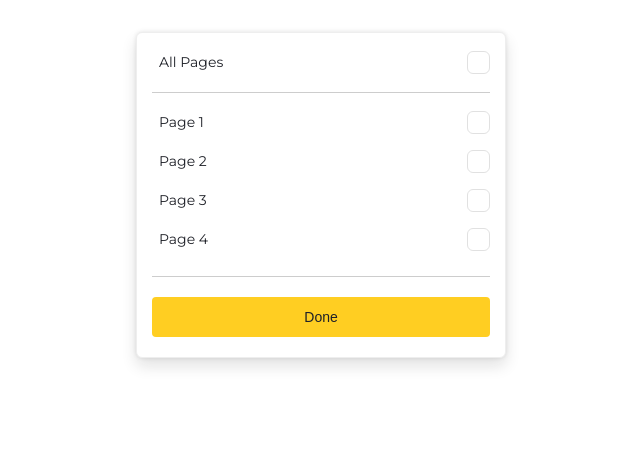
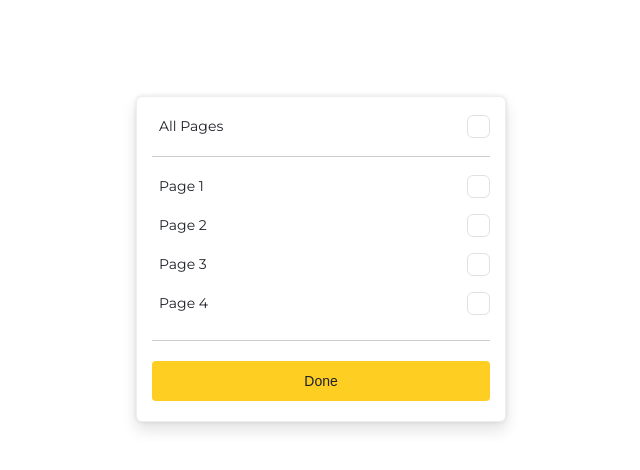
Before and after one commit to numofran6/ellty-form, a React (Vite) app: page / in a window 1280 px wide. Shown: the top 470 px of the page, without its empty margins (319-959 px from the left). Built offline with nearby package versions, Linux system fonts and the light colour scheme.

Commit message:
chore: add jsdoc comments and improve styling

```diff
--- a/src/App.css
+++ b/src/App.css
@@ -1,6 +1,6 @@
 #root {
   max-width: 1280px;
-  margin: 0 auto;
+  margin: 4rem auto 0;
   padding: 2rem;
   text-align: center;
 }
--- a/src/App.jsx
+++ b/src/App.jsx
@@ -11,6 +11,8 @@ import {
 import './App.css';
 
 function App() {
+  const [selected, setSelected] = useState([]);
+
 	const options = [
 		{ label: 'Page 1', value: 'page-1' },
 		{ label: 'Page 2', value: 'page-2' },
@@ -20,8 +22,11 @@ function App() {
 		{ label: 'Page 6', value: 'page-6' },
 	];
 
-	const [selected, setSelected] = useState([]);
-
+  /**
+   * Toggle all checkboxes.
+   *
+   * @param {*} isChecked List of checked items. If empty, it means no items were selected.
+   */
 	const handleToggleAll = (isChecked) => {
 		if (isChecked) {
 			setSelected(options.map((option) => option.value));
--- a/src/components/button/Button.css
+++ b/src/components/button/Button.css
@@ -18,11 +18,11 @@
 	cursor: pointer;
 }
 
+.ellty-button:hover {
+	background: #FFD84D;
+}
+
 .ellty-button,
 .ellty-button:active {
 	background: #FFCE22;
 }
-
-.ellty-button:hover {
-	background: #FFD84D;
-}
--- a/src/components/button/Button.jsx
+++ b/src/components/button/Button.jsx
@@ -1,10 +1,19 @@
 import './Button.css';
 
-const Button = ({ children, className = '', width, style, ...additionalProps }) => {
+/**
+ * Button Component.
+ */
+const Button = ({
+	children,
+	className = '',
+	width,
+	style,
+	...additionalProps
+}) => {
 	const props = {
 		...additionalProps,
 		className: `ellty-button ${className}`,
-		style: {width, ...style}
+		style: { width, ...style },
 	};
 
 	return <button {...props}>{children}</button>;
--- a/src/components/card/Card.jsx
+++ b/src/components/card/Card.jsx
@@ -1,5 +1,8 @@
 import './Card.css';
 
+/**
+ * Card Component.
+ */
 const Card = ({ children, className = '', ...remainingProps }) => {
 	const props = {
 		...remainingProps,
--- a/src/components/card/CardFooter.jsx
+++ b/src/components/card/CardFooter.jsx
@@ -1,5 +1,8 @@
 import './Card.css';
 
+/**
+ * Card Footer Component.
+ */
 const CardFooter = ({ children, className = '', ...remainingProps }) => {
 	const props = {
 		...remainingProps,
--- a/src/components/checkbox/CheckboxControl.jsx
+++ b/src/components/checkbox/CheckboxControl.jsx
@@ -1,5 +1,8 @@
 import './CheckboxControl.css';
 
+/**
+ * Checkbox Control Component.
+ */
 const CheckboxControl = ({
 	id,
 	label,
--- a/src/components/checkbox/CheckboxList.jsx
+++ b/src/components/checkbox/CheckboxList.jsx
@@ -1,6 +1,9 @@
 import CheckboxControl from './CheckboxControl';
-import './CheckboxList.css'
+import './CheckboxList.css';
 
+/**
+ * Checkbox List Component.
+ */
 const CheckboxList = ({ options = [], selected = [], onChange }) => {
 	const handleToggle = (isChecked, value) => {
 		let updated;
--- a/src/components/divider/Divider.jsx
+++ b/src/components/divider/Divider.jsx
@@ -1,5 +1,8 @@
-import './Divider.css'
+import './Divider.css';
 
+/**
+ * Divider Component.
+ */
 const Divider = ({ children, className = '', ...remainingProps }) => {
 	const props = {
 		...remainingProps,
--- a/src/index.css
+++ b/src/index.css
@@ -4,8 +4,8 @@
   font-weight: 400;
 
   color-scheme: light dark;
-  background-color: rgba(255, 255, 255, 0.87);
-  color: #242424;
+  background-color: rgba(255, 255, 255, 1);
+  color: #1F2128;
 
   font-synthesis: none;
   text-rendering: optimizeLegibility;
```
